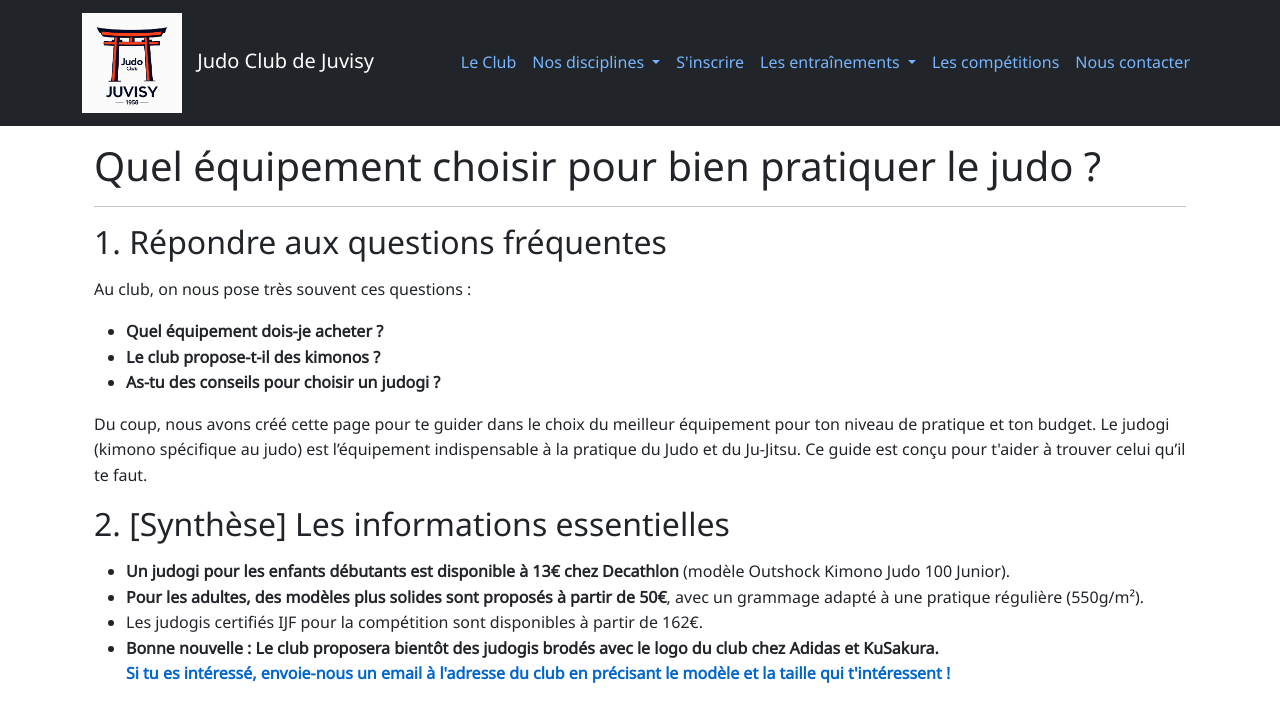
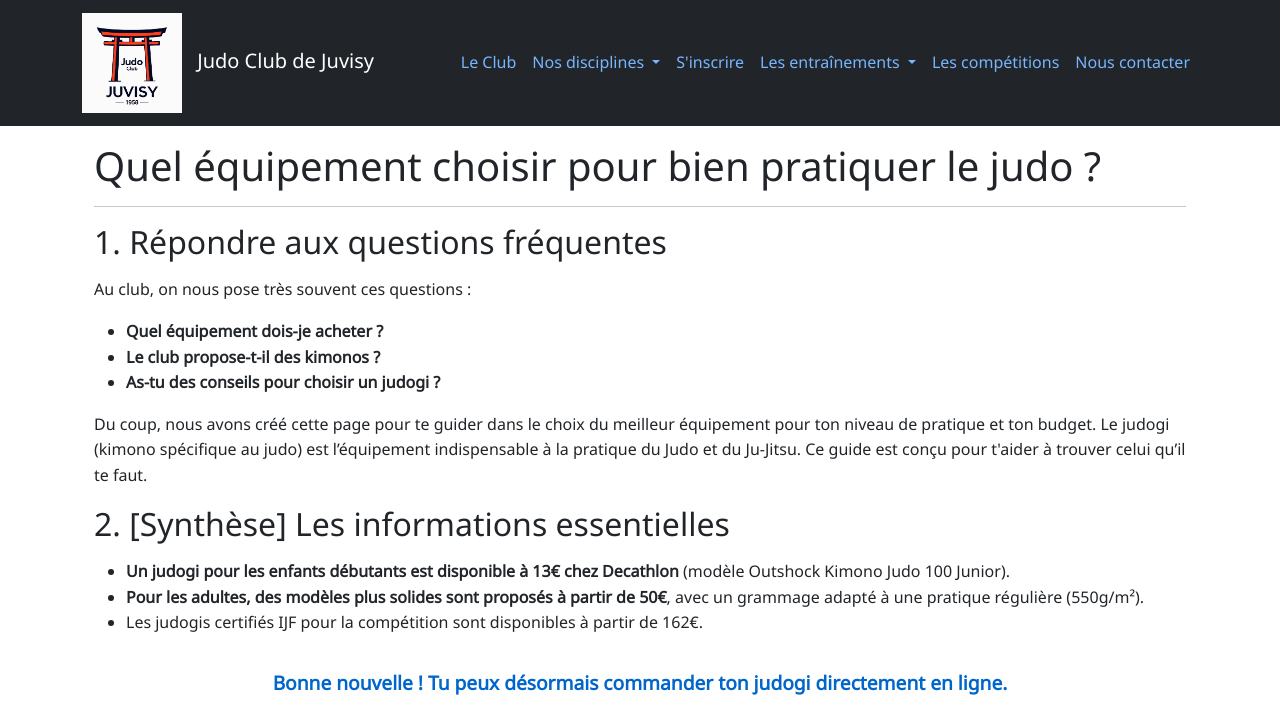
Before and after one commit to JudoClubJuvisy/website2, a Jekyll site: the page built from equipement.html, in a window 1280 px wide. Shown: the top 707 px of the page. Built offline with Jekyll 4.4.1, drawn with Linux system fonts in a browser that asks for light colours; some of the changed text lies outside the part shown.

Commit message:
Ajout des liens vers la boutique du club

```diff
--- a/assets/css/styles.css
+++ b/assets/css/styles.css
@@ -259,6 +259,19 @@
   border-color: #00274d;
 }
 
+/* Styles pour les boutons de la boutique du club */
+.btn-club {
+  background-color: #0d6efd !important; /* Couleur par défaut de Bootstrap */
+  border-color: #0d6efd !important;
+  color: white !important; /* Assurer que le texte est blanc */
+}
+
+/* Surcharge pour les boutons normaux des cartes */
+.card .btn-primary:not(.btn-club) {
+  background-color: #004080;
+  border-color: #004080;
+}
+
 /* Styles pour la grille des images */
 .row {
   margin-top: 1rem;
@@ -291,6 +304,24 @@
     line-height: 1.6; /* Augmenter l'interligne sur mobile */
     margin-top: 1.2rem; /* Ajout d'espace au-dessus pour séparer du contenu */
   }
+}
+
+/* Style pour centrer le paragraphe et le bouton */
+.cta-button {
+  text-align: center;
+  margin: 2rem 0; /* Ajoute un espace de 2rem en haut et en bas */
+}
+
+.cta-text {
+  color: #0066cc;
+  font-weight: bold;
+  font-size: 1.2rem;
+  margin-bottom: 1rem; /* Ajoute un espace sous le texte */
+}
+
+/* Ajoute un margin en bas du bouton */
+.cta-button .btn-lg {
+  margin-bottom: 2rem;
 }
 
 /* Styles pour les cartes de judogis */
--- a/equipement.html
+++ b/equipement.html
@@ -31,11 +31,14 @@
             <li><strong>Un judogi pour les enfants débutants est disponible à 13€ chez Decathlon</strong> (modèle Outshock Kimono Judo 100 Junior).</li>
             <li><strong>Pour les adultes, des modèles plus solides sont proposés à partir de 50€</strong>, avec un grammage adapté à une pratique régulière (550g/m²).</li>
             <li>Les judogis certifiés IJF pour la compétition sont disponibles à partir de 162€.</li>
-			<li><strong>Bonne nouvelle : Le club proposera bientôt des judogis brodés avec le logo du club chez Adidas et KuSakura.</strong></li>
-			<p style="color: #0066cc; font-weight: bold;">
-				Si tu es intéressé, envoie-nous un email à l'adresse du club en précisant le modèle et la taille qui t'intéressent !
+		</ul>
+
+		<div class="cta-button">
+			<p class="cta-text">
+				Bonne nouvelle ! Tu peux désormais commander ton judogi directement en ligne.
 			</p>
-		</ul>
+			<a href="https://www.helloasso.com/associations/judo-club-de-juvisy/boutiques/judogis-du-club" class="btn btn-primary btn-lg" target="_blank" rel="noopener">Accéder à la boutique du club</a>
+		</div>
 
 		<h2 id="judogi">3. Le Judogi, le vêtement du Judoka</h2>
 
@@ -94,13 +97,13 @@
                         <h5 class="card-title text-center">Adidas (Double D)</h5>
                         <h6 class="card-subtitle mb-2 text-center card-reference">J200E</h6>
                         <ul class="list-group list-group-flush">
-                            <li class="list-group-item"><strong>Prix : 27€</strong></li>
+                            <li class="list-group-item"><strong>Prix : 25€</strong></li>
                             <li class="list-group-item"><strong>Grammage :</strong> 200g/m²</li>
                             <li class="list-group-item"><strong>Veste :</strong> 60% coton, 40% polyester</li>
                             <li class="list-group-item"><strong>Pantalon :</strong> 100% coton</li>
                         </ul>
                         <div class="card-body text-center">
-                            <a href="https://www.boutique-du-combat.com/judo-ju-jitsu-kimonos/166-1701-kimono-judo-evolution-adidas-j200e.html" class="btn btn-primary" target="_blank" rel="noopener">Voir sur Adidas</a>
+                            <a href="https://www.helloasso.com/associations/judo-club-de-juvisy/boutiques/judogis-du-club" class="btn btn-primary btn-club" target="_blank" rel="noopener">La boutique du club</a>
                         </div>
                     </div>
                 </div>
@@ -140,13 +143,13 @@
                         <h5 class="card-title text-center">Adidas (Double D)</h5>
                         <h6 class="card-subtitle mb-2 text-center card-reference">J350GI</h6>
                         <ul class="list-group list-group-flush">
-                            <li class="list-group-item"><strong>Prix : 57€</strong> avec broderie du club</li>
+                            <li class="list-group-item"><strong>Prix : 48€</strong> avec broderie du club</li>
                             <li class="list-group-item"><strong>Grammage :</strong> 350g/m²</li>
                             <li class="list-group-item"><strong>Veste :</strong> 60% coton, 40% polyester</li>
                             <li class="list-group-item"><strong>Pantalon :</strong> 100% coton</li>
                         </ul>
                         <div class="card-body text-center">
-                            <a href="https://www.boutique-du-combat.com/kimonos/535-391043-kimono-de-judo-club-mygi-adidas.html" class="btn btn-primary" target="_blank" rel="noopener">Voir sur Adidas</a>
+                            <a href="https://www.helloasso.com/associations/judo-club-de-juvisy/boutiques/judogis-du-club" class="btn btn-primary btn-club" target="_blank" rel="noopener">La boutique du club</a>
                         </div>
                     </div>
                 </div>
@@ -186,13 +189,13 @@
                         <h5 class="card-title text-center">Adidas (Double D)</h5>
                         <h6 class="card-subtitle mb-2 text-center card-reference">J500GI</h6>
                         <ul class="list-group list-group-flush">
-                            <li class="list-group-item"><strong>Prix : 82€</strong> avec broderie du club</li>
+                            <li class="list-group-item"><strong>Prix : 70€</strong> avec broderie du club</li>
                             <li class="list-group-item"><strong>Grammage :</strong> 500g/m²</li>
                             <li class="list-group-item"><strong>Veste :</strong> 60% coton, 40% polyester</li>
                             <li class="list-group-item"><strong>Pantalon :</strong> 100% coton</li>
                         </ul>
                         <div class="card-body text-center">
-                            <a href="https://www.boutique-du-combat.com/kimonos/536-390817-kimono-de-judo-training-mygi-adidas.html" class="btn btn-primary" target="_blank" rel="noopener">Voir sur Adidas</a>
+                            <a href="https://www.helloasso.com/associations/judo-club-de-juvisy/boutiques/judogis-du-club" class="btn btn-primary btn-club" target="_blank" rel="noopener">La boutique du club</a>
                         </div>
                     </div>
                 </div>
@@ -267,14 +270,14 @@
                         <h5 class="card-title text-center">Adidas (Double D)</h5>
                         <h6 class="card-subtitle mb-2 text-center card-reference">Champion III</h6>
                         <ul class="list-group list-group-flush">
-                            <li class="list-group-item"><strong>Prix : 162€</strong> avec broderie du club</li>
+                            <li class="list-group-item"><strong>Prix : 160€</strong> avec broderie du club</li>
                             <li class="list-group-item"><strong>Grammage :</strong> 730g/m²</li>
                             <li class="list-group-item"><strong>Veste :</strong> 75% coton, 25% polyester</li>
                             <li class="list-group-item"><strong>Pantalon :</strong> 100% coton</li>
                             <li class="list-group-item"><strong>Certifié IJF</strong></li>
                         </ul>
                         <div class="card-body text-center">
-                            <a href="https://www.boutique-du-combat.com/accueil/664-409842-kimono-de-judo-blanc-champion-iii-ijf.html" class="btn btn-primary" target="_blank" rel="noopener">Voir sur Adidas</a>
+                            <a href="https://www.helloasso.com/associations/judo-club-de-juvisy/boutiques/judogis-du-club" class="btn btn-primary btn-club" target="_blank" rel="noopener">La boutique du club</a>
                         </div>
                     </div>
                 </div>
```
Also changed, not shown: _sass/_equipement.scss (+32 -0 lines), _sass/_cards.scss (line endings or trailing spaces).
